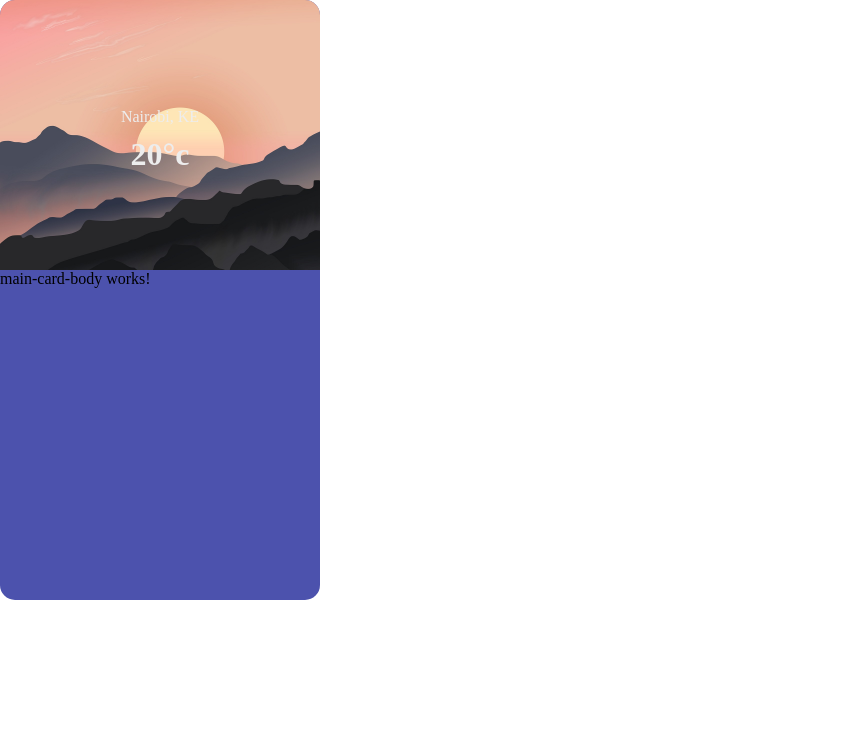
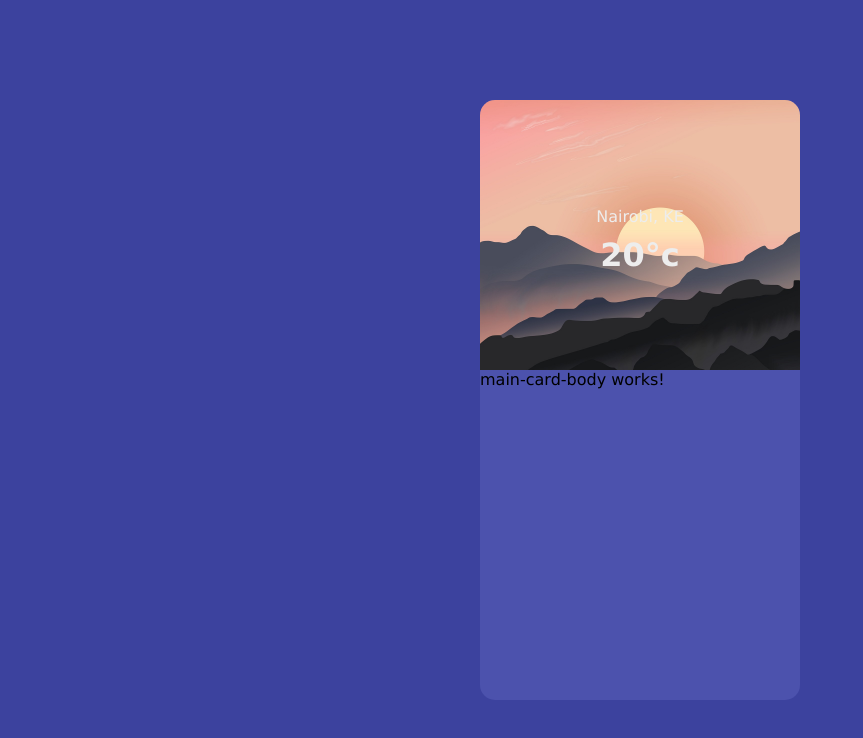
Before and after one commit to kennjr/weatherapp, an Angular app: page / in a window 1280 px wide. Shown: the top 738 px of the page, without its empty margins (0-863 px from the left). Built offline with nearby package versions, Linux system fonts and the light colour scheme.

Commit message:
Styles : intro'd updated styling for the body

```diff
--- a/src/styles.css
+++ b/src/styles.css
@@ -14,3 +14,13 @@
     padding: 0;
     box-sizing: border-box;
 }
+
+body{
+    font-family: 'Lucida Sans', 'Lucida Sans Regular', 'Lucida Grande', 'Lucida Sans Unicode', Geneva, Verdana, sans-serif;
+    width: 100vw;
+    height: 100vh;
+    background-color: var(--blue_1);
+    display: flex;
+    justify-content: center;
+    align-items: center;
+}
```
